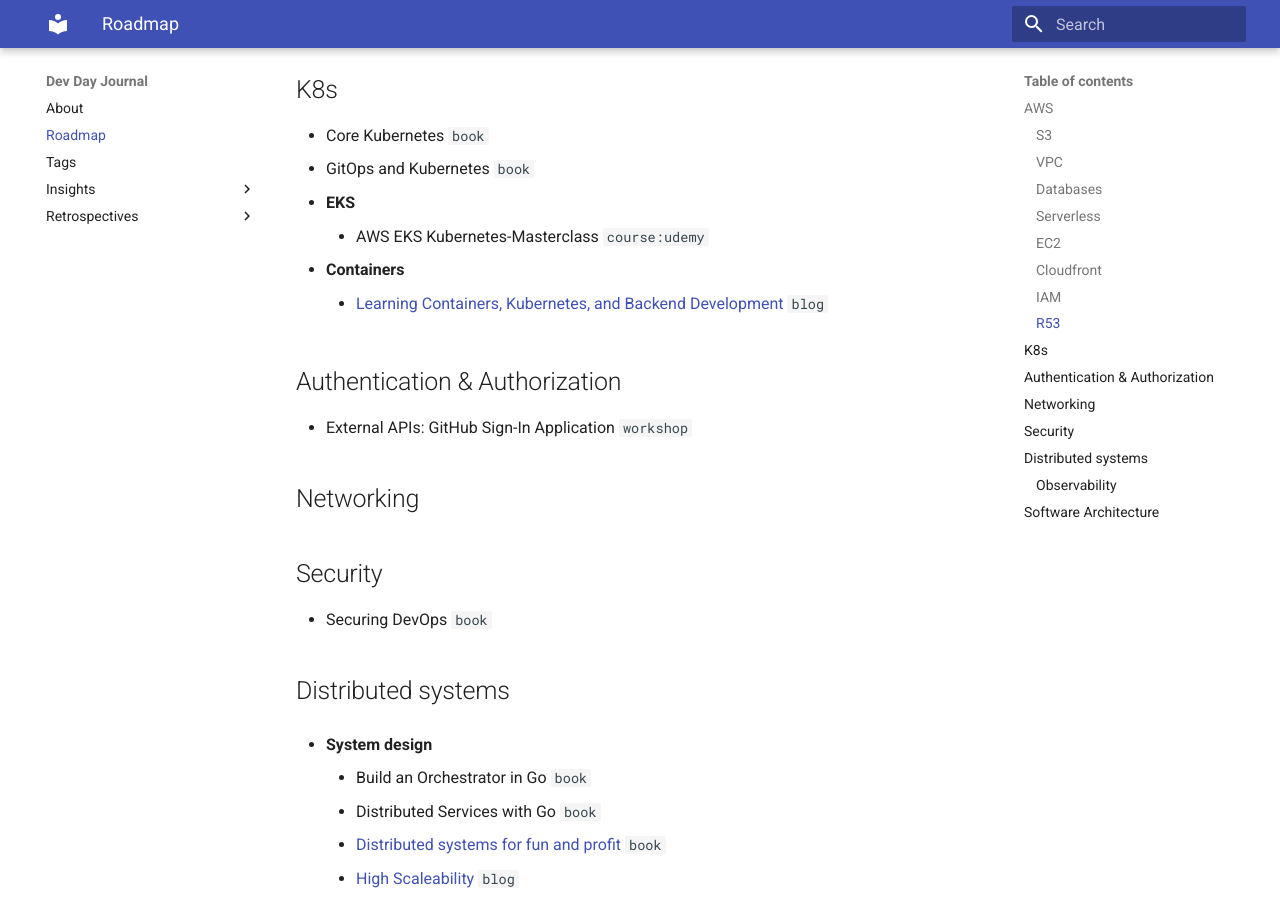
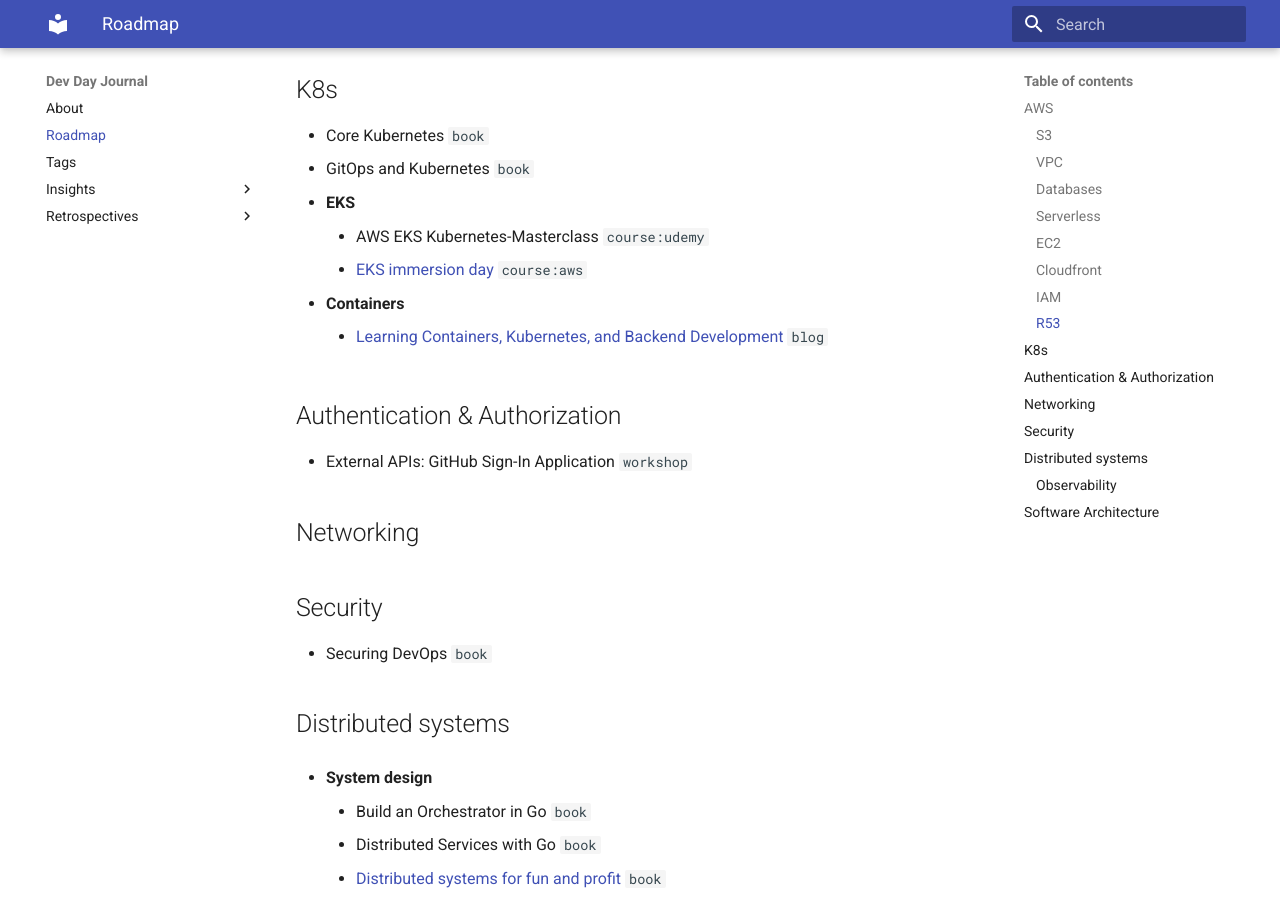
Before and after one commit to iamsecb/dev-day-journal, an MkDocs documentation site: the page built from docs/roadmap.mm.md, in a window 1280 px wide and 900 px high, scrolled down 1070 px. Built offline with MkDocs 1.6.1 and Material for MkDocs 9.7.7, drawn with Linux system fonts in a browser that asks for light colours.

Commit message:
docs(roadmap): Add eks immersion workshop
What does this commit do?
=========================
*

Why are we doing this?
======================
*

Notes
=====

```diff
--- a/docs/roadmap.mm.md
+++ b/docs/roadmap.mm.md
@@ -52,6 +52,7 @@
 
 - **EKS**
 	- AWS EKS Kubernetes-Masterclass `course:udemy`
+	- [EKS immersion day](https://catalog.workshops.aws/eks-immersionday/en-US) `course:aws`
 
 - **Containers**
 	- [Learning Containers, Kubernetes, and Backend Development](https://iximiuz.com/) `blog`
```
